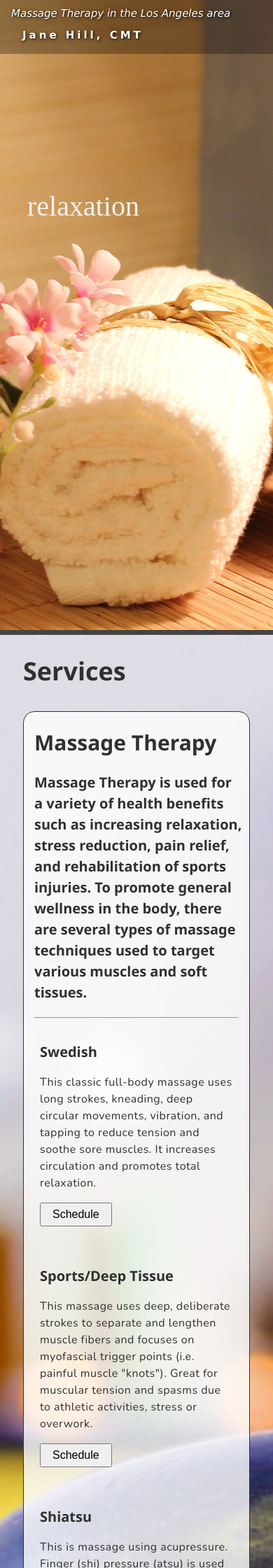
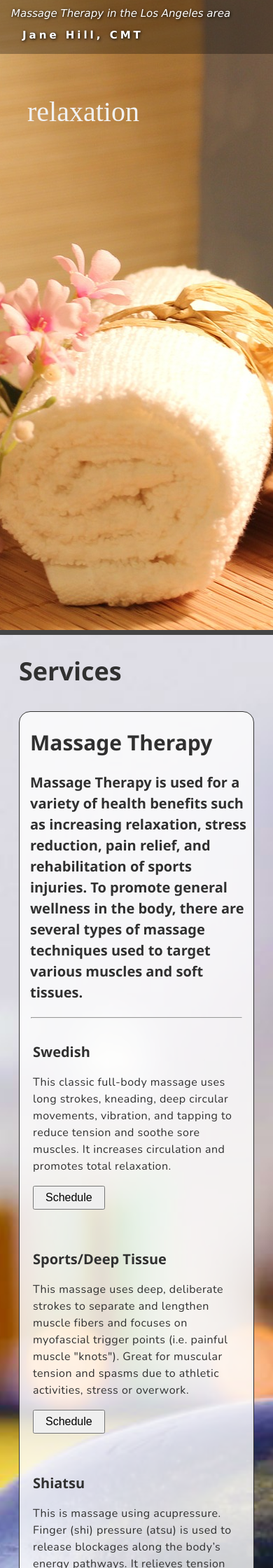
Before and after one commit to nuumu/nuumu.github.io, a Jekyll site: the page website/cmt/index.html, which Jekyll copies as it is, in a window 390 px wide. Shown: the top 2240 px of the page at 70% size. Built offline with Jekyll 4.4.1, drawn with Linux system fonts in a browser that asks for light colours; some web fonts are replaced.

Commit message:
Add files via upload

```diff
--- a/website/cmt/css/main.css
+++ b/website/cmt/css/main.css
@@ -11,7 +11,6 @@
 	line-height: 1.5;
 }
 html {
-	overflow: hidden;
 	overflow-x: hidden;
 }
 /*
@@ -345,6 +344,9 @@
 	}
 }
 @media only screen and (max-width: 767px) {
+	html {
+		overflow: hidden;
+	}
 	#hero-tagline {
 		position: relative;
 		top: 19%;
@@ -354,17 +356,20 @@
 }
 
 @media only screen and (orientation: portrait) {
+	html {
+		overflow: hidden;
+	}
 	#hero-tagline {
 		position: relative;
-		top: 30%;
+		top: 15%;
 		left: 10%;
 		font: 500 40px volkhov;
 	}
-	.row-padding {
-	padding: 0 8px;
+.row-padding {
+	padding: 0 4px;
 }
 .padding-36 {
-	padding: 0 18px !important;
+	padding: 0 12px !important;
 }
 .padding-16 {
 	padding: 0 8px !important;
```
